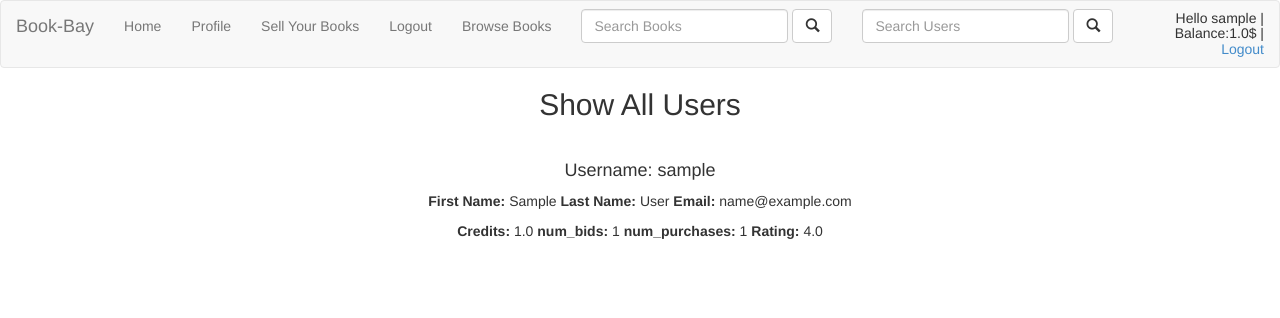
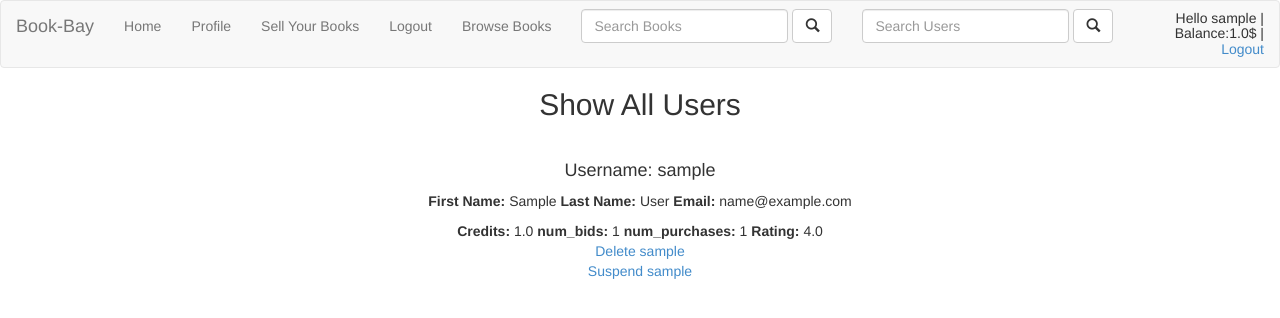
Before and after one commit to shiflonium/BookBay, a Flask app: page /admin/user_list in a window 1280 px wide. Shown: the top 318 px of the page. Run offline with Flask 2, Linux system fonts and the light colour scheme; a user stored in the database is signed in; tables that the repository leaves empty hold one stand-in row (values such as "Sample post"); some libraries are stand-ins or nearby versions.

Commit message:
add delete/suspend user buttons

```diff
--- a/app/templates/user_list.html
+++ b/app/templates/user_list.html
@@ -16,8 +16,11 @@
 	<p align="center"> <strong>Credits: </strong> {{ data.credits }}
 	<strong> num_bids: </strong> {{ data.num_bids }}
 	<strong> num_purchases: </strong> {{ data.num_purchases }}
-	<strong> Rating: </strong> {{ data.rating }}	</p>
-	<br>
+	<strong> Rating: </strong> {{ data.rating }} <br>
+	<a href="{{url_for('remove_user', user_id = data.get_id() ) }}"> Delete {{ data.username }} </a> <br>
+	<a href="{{url_for('suspend_user', user_id = data.get_id() ) }}"> Suspend {{ data.username }} </a>
+	</p>
+	<br><br>
 
 {% endfor %}
 {% endblock %}
--- a/app/views.py
+++ b/app/views.py
@@ -201,10 +201,32 @@ def transaction_history():
     else:
         return redirect(url_for('home'))
 
+
+@app.route('/admin/remove_user/<user_id>')
+@login_required
+def remove_user(user_id):
+    user = User.query.filter_by(id = session['user_id']).first()
+    if user.superuser == False:
+        return redirect(url_for('home'))
+    # write this
+    return redirect(url_for('home'))
+
+@app.route('/admin/suspend_user/<user_id>')
+@login_required
+def suspend_user(user_id):
+    user = User.query.filter_by(id = session['user_id']).first()
+    if user.superuser == False:
+        return redirect(url_for('home'))
+    # write this
+    return redirect(url_for('home'))
+
+
+
+
+
 @app.route('/admin/remove_book/<book_id>')
 @login_required
 def remove_book(book_id):
-
     user = User.query.filter_by(id = session['user_id']).first()
     if user.superuser == False:
         return redirect(url_for('home'))
```
